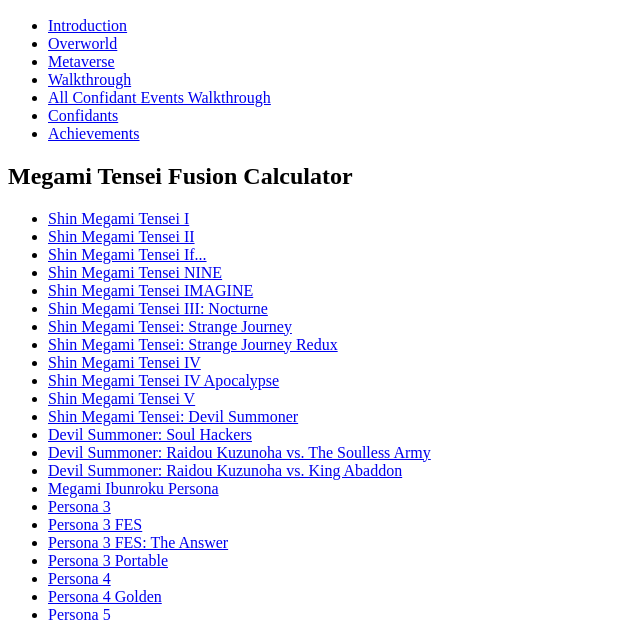
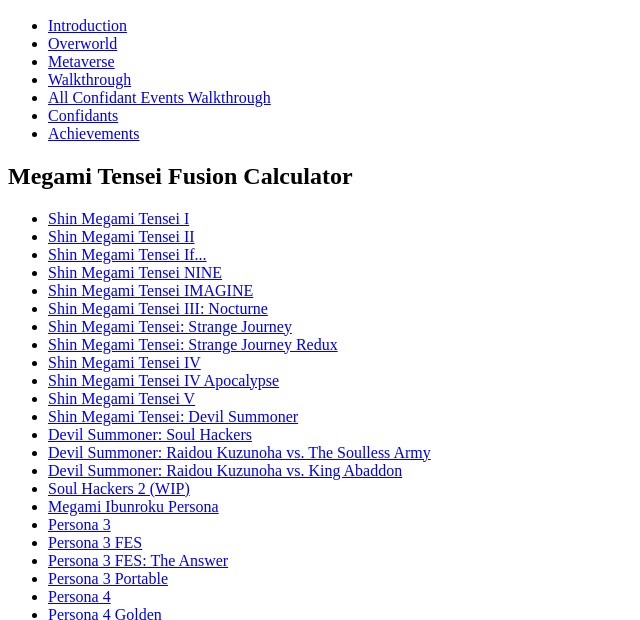
Before and after one commit to aqiu384/aqiu384.github.io, a plain HTML site: page index.html in a window 1280 px wide. Shown: the part 110-730 px from the top of the page, without its empty margins (0-640 px from the left). Drawn offline with Linux system fonts and the light colour scheme.

Commit message:
sh2 wip release

```diff
--- a/index.html
+++ b/index.html
@@ -37,6 +37,7 @@
     <li><a href="/megaten-fusion-tool/dssh">Devil Summoner: Soul Hackers</a></li>
     <li><a href="/megaten-fusion-tool/krch">Devil Summoner: Raidou Kuzunoha vs. The Soulless Army</a></li>
     <li><a href="/megaten-fusion-tool/krao">Devil Summoner: Raidou Kuzunoha vs. King Abaddon</a></li>
+    <li><a href="/megaten-fusion-tool/sh2">Soul Hackers 2 (WIP)</a></li>
     <li><a href="/megaten-fusion-tool/mib">Megami Ibunroku Persona</a></li>
     <li><a href="/megaten-fusion-tool/p3">Persona 3</a></li>
     <li><a href="/megaten-fusion-tool/p3fes">Persona 3 FES</a></li>
```
